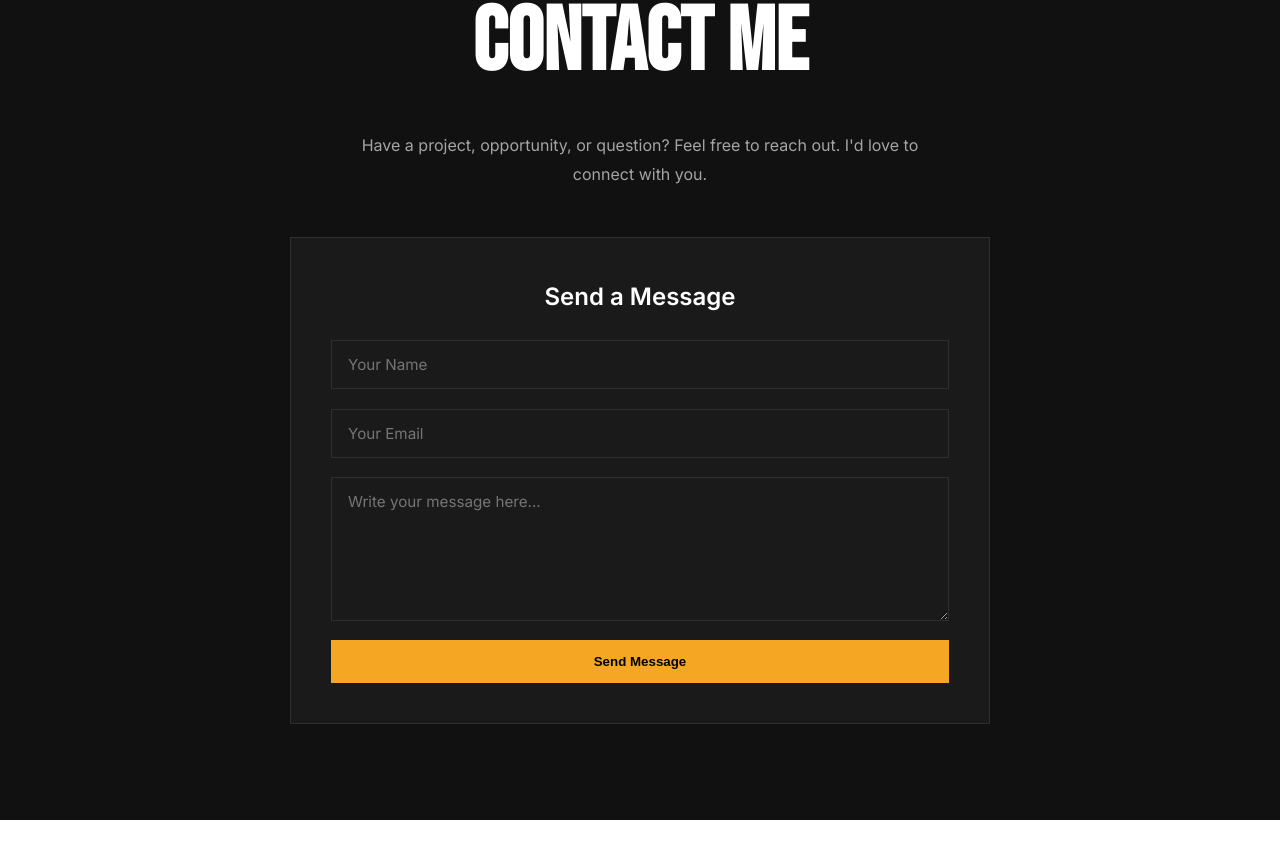
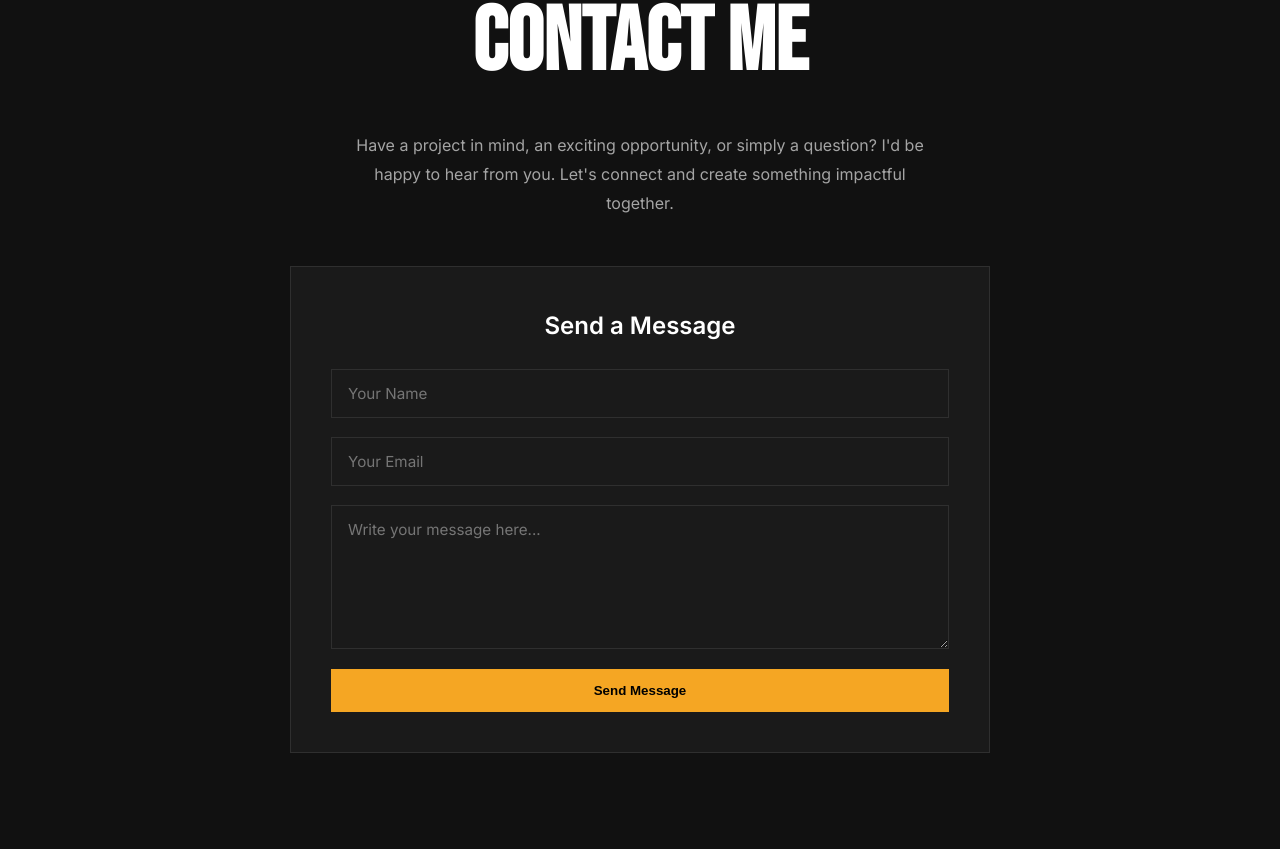
Before and after one commit to VethikaV/B-Y_Portfolio, a React (Vite) app in the folder portfolio/: page / in a window 1280 px wide. Shown: the part 7350-8199 px from the top of the page. Before the commit the page ends 8170 px from the top, so only its background shows below. Built offline with nearby package versions, Linux system fonts and the light colour scheme; a web font is replaced by a local one.

Commit message:
env variable

```diff
--- a/portfolio/src/components/contact.jsx
+++ b/portfolio/src/components/contact.jsx
@@ -35,8 +35,7 @@ const Contact = () => {
     <div className="contact-header">
       <h1>Contact Me</h1>
       <p>
-        Have a project, opportunity, or question? Feel free to reach out.
-        I'd love to connect with you.
+        Have a project in mind, an exciting opportunity, or simply a question? I'd be happy to hear from you. Let's connect and create something impactful together.
       </p>
     </div>
 
```
